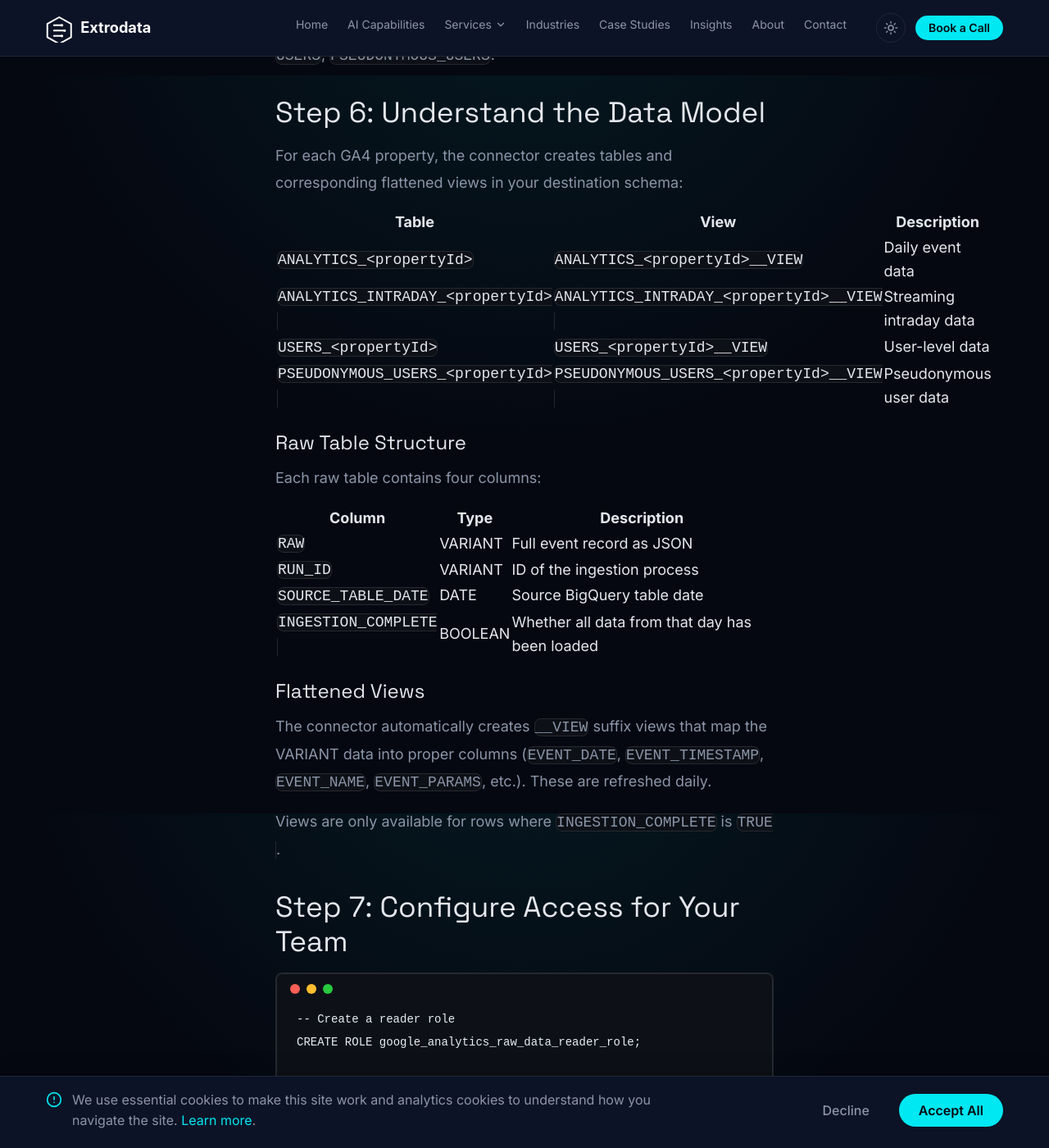
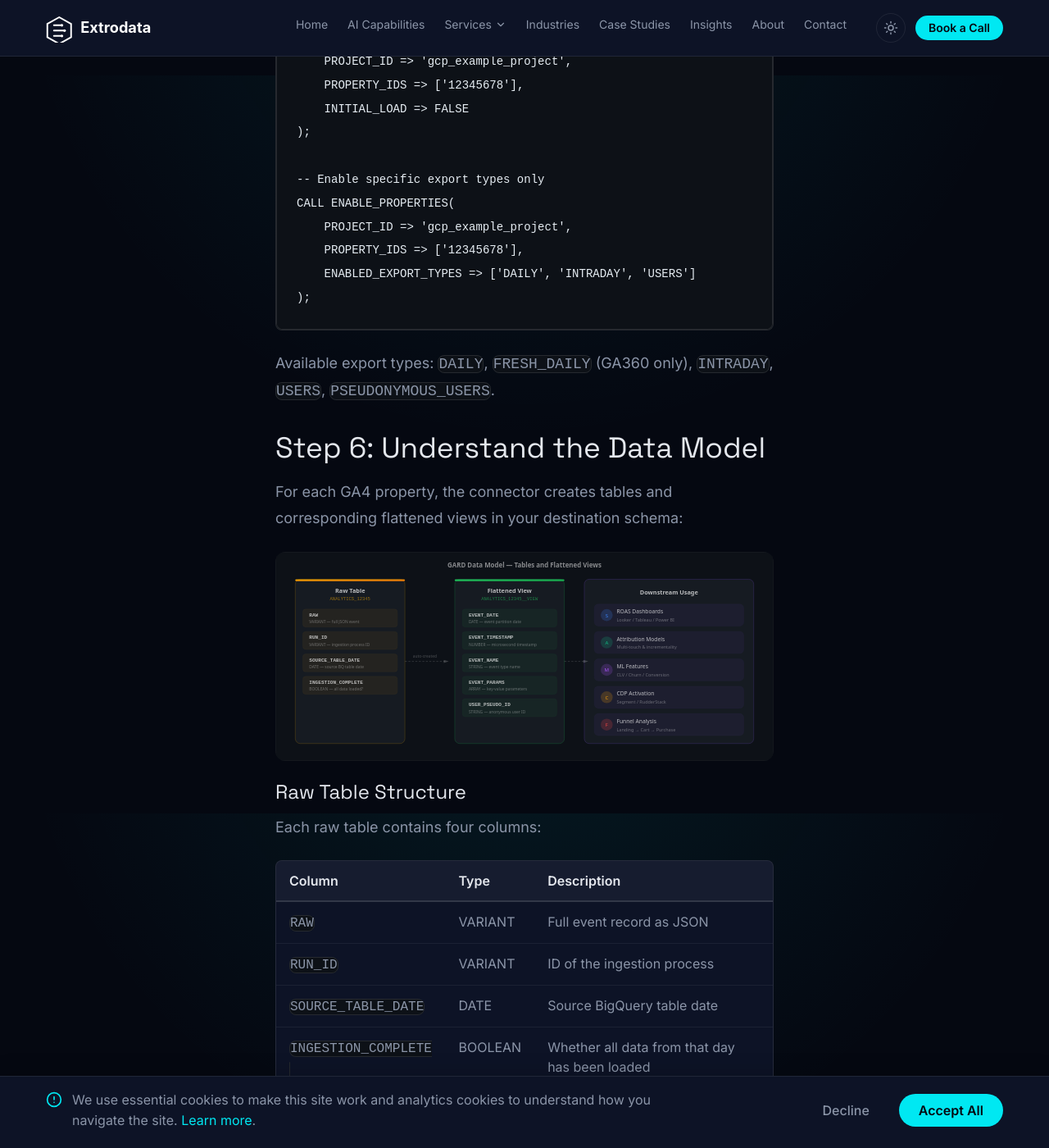
Before and after one commit to HBadhwar/extrodata, a Jekyll site: the page built from _posts/2026-06-05-snowflake-gard-connector-ga4-data.md, in a window 1280 px wide and 1400 px high, scrolled down 8908 px. Shown: the whole window at 82% size. Built offline with Jekyll 4.4.1, drawn with Linux system fonts in a browser that asks for light colours; some of the changed text lies outside the part shown.

Commit message:
fix(ga4 blog): text-free hero image, inline architecture diagrams, improved table styling

````diff
--- a/_posts/2026-06-05-snowflake-gard-connector-ga4-data.md
+++ b/_posts/2026-06-05-snowflake-gard-connector-ga4-data.md
@@ -41,6 +41,8 @@
 | Incrementality testing | Not available | Full control |
 | Lookback windows | Fixed (24h GAClicks) | Configurable (up to 90 days) |
 
+<table class="comparison-table"></table>
+
 For media buyers and performance marketers, raw GA4 data enables:
 
 - **True last-touch and multi-touch attribution** by joining click IDs (`gclid`, `gbraid`, `wbraid`) back to ad platform spend data
@@ -63,9 +65,9 @@
 
 ### Architecture Overview
 
-```
-GA4 Property → BigQuery Export → GARD Connector (Snowflake Marketplace) → Snowflake Tables & Views
-```
+<div class="diagram-container">
+  <img src="/assets/images/gard-architecture-inline.svg" alt="GARD Connector architecture: GA4 Property flows to BigQuery, then through GARD Connector on Snowflake Marketplace into Snowflake Warehouse and Views — a fully managed pipeline with no Python or cron jobs required">
+</div>
 
 The connector temporarily owns the destination tables and views while installed. During uninstallation, ownership can be transferred to your own role so you retain the data.
 
@@ -160,6 +162,8 @@
 | **Destination Schema** | Where GA4 data tables and views will be created |
 | **Role** | Custom role with read access to ingested data |
 
+<table class="comparison-table"></table>
+
 Click **Configure** when ready.
 
 ### 4B: Authentication
@@ -240,12 +244,9 @@
 
 For each GA4 property, the connector creates tables and corresponding flattened views in your destination schema:
 
-| Table | View | Description |
-|---|---|---|
-| `ANALYTICS_<propertyId>` | `ANALYTICS_<propertyId>__VIEW` | Daily event data |
-| `ANALYTICS_INTRADAY_<propertyId>` | `ANALYTICS_INTRADAY_<propertyId>__VIEW` | Streaming intraday data |
-| `USERS_<propertyId>` | `USERS_<propertyId>__VIEW` | User-level data |
-| `PSEUDONYMOUS_USERS_<propertyId>` | `PSEUDONYMOUS_USERS_<propertyId>__VIEW` | Pseudonymous user data |
+<div class="diagram-container">
+  <img src="/assets/images/gard-data-model.svg" alt="GARD data model showing raw tables with RAW, RUN_ID, SOURCE_TABLE_DATE, INGESTION_COMPLETE columns auto-creating flattened views with EVENT_DATE, EVENT_TIMESTAMP, EVENT_NAME, EVENT_PARAMS, USER_PSEUDO_ID columns, feeding downstream usage like ROAS dashboards, attribution models, ML features, CDP activation and funnel analysis">
+</div>
 
 ### Raw Table Structure
 
@@ -257,6 +258,8 @@
 | `RUN_ID` | VARIANT | ID of the ingestion process |
 | `SOURCE_TABLE_DATE` | DATE | Source BigQuery table date |
 | `INGESTION_COMPLETE` | BOOLEAN | Whether all data from that day has been loaded |
+
+<table class="comparison-table"></table>
 
 ### Flattened Views
 
@@ -460,6 +463,8 @@
 | Connector licensing | Check Marketplace | May have per-property or flat pricing |
 | **Total (typical mid-size site)** | **~$100-300/month** | For 1M+ events/day |
 
+<table class="cost-table"></table>
+
 ## Known Limitations
 
 - **GA4 only** — Universal Analytics is not and will not be supported
@@ -482,6 +487,8 @@
 | Click IDs not captured | Ensure enhanced measurement is enabled in GA4 and relevant parameters are collected |
 | Connector errors after schema change | If a BigQuery column type changes, the existing view column is changed to `VARIANT`; check the view definition |
 
+<table class="comparison-table"></table>
+
 ## Summary
 
 The GARD connector provides a fully managed pipeline from GA4's raw BigQuery export into Snowflake — no Python environments, no cron jobs, no infrastructure to maintain. It runs as a Snowflake Marketplace application with automatic schema mapping, incremental intraday loads, and configurable scheduling.
--- a/_sass/_components.scss
+++ b/_sass/_components.scss
@@ -665,4 +665,145 @@
   .code-copy-btn:hover {
     background: rgba(0, 0, 0, 0.08);
   }
+
+  /* Inline SVG diagrams in blog posts */
+  .diagram-container {
+    margin: var(--space-6) 0;
+    text-align: center;
+  }
+
+  .diagram-container img {
+    max-width: 100%;
+    height: auto;
+    border-radius: 12px;
+    display: block;
+    margin: 0 auto;
+  }
 }
+
+/* ── Tables ─────────────────────────────────────────────── */
+
+.post-article__content table {
+  width: 100%;
+  border-collapse: separate;
+  border-spacing: 0;
+  margin: var(--space-6) 0;
+  font-size: var(--text-sm);
+  line-height: 1.5;
+  border: 1px solid rgba(255, 255, 255, 0.1);
+  border-radius: 8px;
+  overflow: hidden;
+  background: var(--color-surface);
+}
+
+.post-article__content thead {
+  background: rgba(255, 255, 255, 0.04);
+}
+
+.post-article__content th {
+  padding: var(--space-3) var(--space-4);
+  font-weight: 600;
+  text-align: left;
+  color: var(--color-text);
+  border-bottom: 2px solid rgba(255, 255, 255, 0.12);
+  white-space: nowrap;
+}
+
+.post-article__content td {
+  padding: var(--space-3) var(--space-4);
+  color: var(--color-text-muted);
+  border-bottom: 1px solid rgba(255, 255, 255, 0.06);
+  vertical-align: top;
+}
+
+.post-article__content tbody tr:last-child td {
+  border-bottom: none;
+}
+
+.post-article__content tbody tr:hover {
+  background: rgba(255, 255, 255, 0.02);
+}
+
+/* Column width control for comparison tables */
+.post-article__content table.comparison-table th:nth-child(1),
+.post-article__content table.comparison-table td:nth-child(1) {
+  min-width: 160px;
+  font-weight: 500;
+  color: var(--color-text);
+}
+
+.post-article__content table.comparison-table th:nth-child(2),
+.post-article__content table.comparison-table td:nth-child(2) {
+  width: 40%;
+}
+
+.post-article__content table.comparison-table th:nth-child(3),
+.post-article__content table.comparison-table td:nth-child(3) {
+  width: 40%;
+}
+
+/* Cost table styling */
+.post-article__content table.cost-table tfoot tr td {
+  border-top: 2px solid rgba(255, 255, 255, 0.12);
+  font-weight: 600;
+  color: var(--color-text);
+  background: rgba(255, 255, 255, 0.03);
+}
+
+/* Light mode table override */
+[data-theme="light"] {
+  .post-article__content table {
+    border-color: rgba(0, 0, 0, 0.12);
+    background: #fff;
+  }
+
+  .post-article__content thead {
+    background: rgba(0, 0, 0, 0.03);
+  }
+
+  .post-article__content th {
+    border-bottom-color: rgba(0, 0, 0, 0.12);
+  }
+
+  .post-article__content td {
+    border-bottom-color: rgba(0, 0, 0, 0.06);
+  }
+
+  .post-article__content tbody tr:hover {
+    background: rgba(0, 0, 0, 0.02);
+  }
+
+  .post-article__content table.cost-table tfoot tr td {
+    border-top-color: rgba(0, 0, 0, 0.12);
+    background: rgba(0, 0, 0, 0.02);
+  }
+}
+
+/* Mobile: horizontal scroll for wide tables */
+@media (max-width: 640px) {
+  .post-article__content table {
+    display: block;
+    overflow-x: auto;
+    -webkit-overflow-scrolling: touch;
+    border-radius: 8px;
+  }
+
+  .post-article__content table.comparison-table th:nth-child(1),
+  .post-article__content table.comparison-table td:nth-child(1) {
+    min-width: 120px;
+  }
+}
+
+/* Inline SVG diagrams in blog posts */
+.diagram-container {
+  margin: var(--space-6) 0;
+  text-align: center;
+}
+
+.diagram-container img {
+  max-width: 100%;
+  height: auto;
+  border-radius: 12px;
+  display: block;
+  margin: 0 auto;
+}
````
Also changed, not shown: other parts of _posts/2026-06-05-snowflake-gard-connector-ga4-data.md (+1 -1 lines), assets/images/ga4-snowflake-hero.svg (added), assets/images/gard-architecture-inline.svg (added), assets/images/gard-data-model.svg (added).
